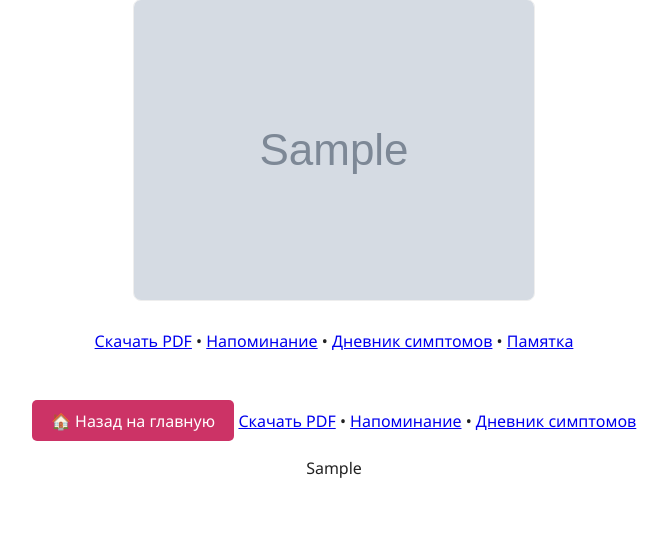
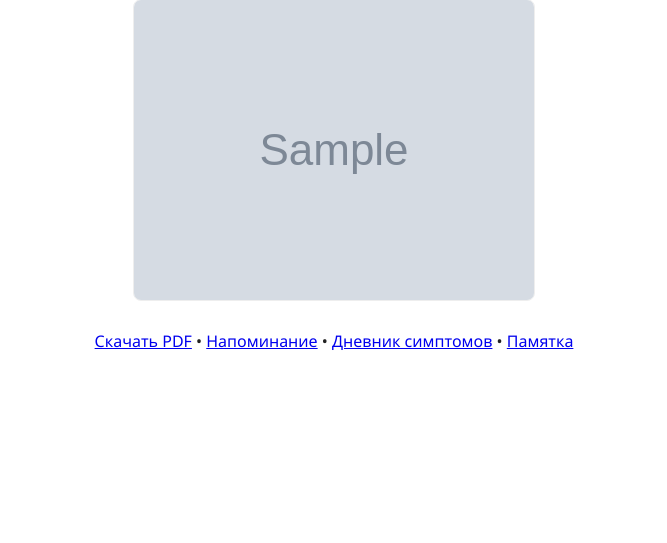
Before and after one commit to marrtille/myZone2, a Flask app: template templates/result.html in a window 1280 px wide. Shown: the part 436-979 px from the top of the page, without its empty margins (306-973 px from the left). After the commit the page ends 786 px from the top, so only its background shows below. Run offline with Flask 3, Linux system fonts and the light colour scheme; the template is opened without the code that fills it: most values are stand-ins (such as "Sample title", 1, 10 or a date in 2020); grey boxes marked "Sample" are stand-in pictures; parts of the project's set-up code (start-up, migrations or seed data) failed here and were passed over.

Commit message:
Update result.html

```diff
--- a/templates/result.html
+++ b/templates/result.html
@@ -52,20 +52,6 @@
 </p>
 
 
-    {% if shap_img %}
-      <div style="margin: 2em auto; max-width: 700px;">
-        <h3>🔍 Визуализация вклада факторов:</h3>
-<img src="{{ url_for('static', filename='shap_feature_importance.png') }}" alt="SHAP график" style="max-width: 100%; height: auto;">
-      </div>
-    {% endif %}
-
-    <a href="/" class="cta-button">🏠 Назад на главную</a>
-
-    {% if export_pdf_url %}<a href="{{ export_pdf_url }}">Скачать PDF</a>{% endif %}
-{% if reminder_ics_url %} • <a href="{{ reminder_ics_url }}">Напоминание</a>{% endif %}
-{% if diary_url %} • <a href="{{ diary_url }}">Дневник симптомов</a>{% endif %}
-{% if shap_reason %}<p>{{ shap_reason|replace('\n','<br>')|safe }}</p>{% endif %}
-
   </main>
 
   <script>
```
